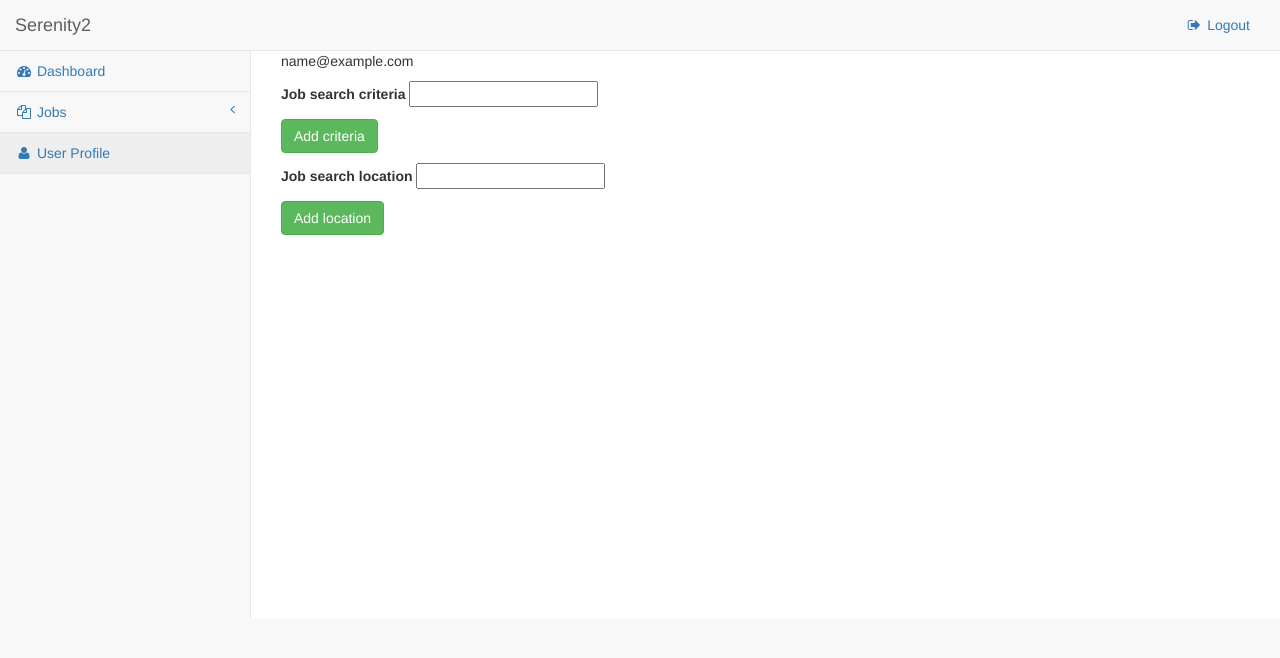
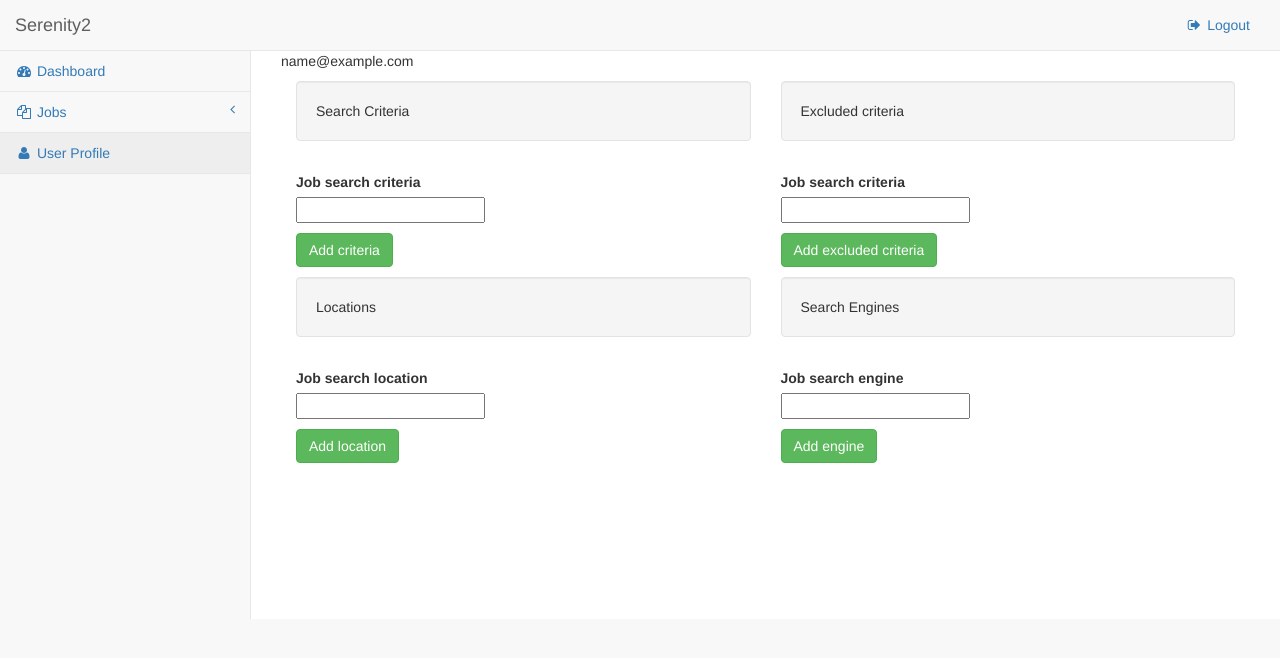
Before and after one commit to sorinbiriescu/serenity4, a Flask app: a page that uses serenity4/templates/user_profile.html in a window 1280 px wide. Shown: the top 658 px of the page. Run offline with Flask 2, Linux system fonts and the light colour scheme; the visitor is signed in with stand-in values (Sample User, id 1); data comes from the database, SQL or seed files in the repository; parts of the project's set-up code (start-up, migrations or seed data) failed here and were passed over; some libraries are stand-ins or nearby versions.

Commit message:
Added User profile form

```diff
--- a/config.py
+++ b/config.py
@@ -7,3 +7,4 @@ SECRET_KEY = '~t\x86\xc9\x1ew\x8bOcX\x85O\xb6\xa2\x11kL\xd1\xce\x7f\x14<y\x9e'
 SQLALCHEMY_DATABASE_URI = 'sqlite:///' + os.path.join(basedir,
                                                       'db/SERENITY4.db')
 SQLALCHEMY_MIGRATE_REPO = os.path.join(basedir, 'db_repository')
+SQLALCHEMY_TRACK_MODIFICATIONS = False
--- a/serenity4/forms.py
+++ b/serenity4/forms.py
@@ -35,4 +35,6 @@ class UserProfile(Form):
     email = StringField('email', validators=[DataRequired(), Email()])
     password = PasswordField('password', validators=[DataRequired()])
     job_search_criteria = StringField('Job search criteria')
+    job_search_criteria_exclude = StringField('Job search criteria excluded')
     job_search_location = StringField('Job search location')
+    job_search_engine = StringField('Job search engine')
--- a/serenity4/templates/user_profile.html
+++ b/serenity4/templates/user_profile.html
@@ -1,56 +1,134 @@
 {% extends "base.html" %} {% block content %}
 
 <p>{{ user.email }}</p>
+<p></p>
 
+<div class="container" style="width:auto;">
+    <header style="width:auto;"></header>
+    <div class="row">
+        <div class="col-lg-6 col-md-6">
+            <form action="" method="post" name="user_job_search_criteria">
+            {{ form.hidden_tag() }}
+            <div class="well"><span>Search Criteria</span></div>
+            <div class="row">
+                <div class="col-lg-4 col-md-4">
                     {% for criteria_item in criteria %}
-
-<form action="" method="post" name="user_job_search_profile.{{ criteria_item.id }}">
-    {{ form.hidden_tag() }}
-    <div class="btn-group">
-        <button type="button" class="btn btn-info dropdown-toggle" data-toggle="dropdown" aria-haspopup="true" aria-expanded="false">
-    {{criteria_item.search_criteria }} <span class="caret"></span>
+                    <div class="dropdown">
+                        <button class="btn btn-info dropdown-toggle" data-toggle="dropdown" aria-expanded="false" type="button">
+                        {{criteria_item.search_criteria }}
+                        <span class="caret"></span>
                         </button>
                         <input value="{{ criteria_item.id }}" type="hidden" name="user_profile_search_term">
-        <ul class="dropdown-menu">
-            <!--
-        <li><a href="#">Test</a></li>
-        <li role="separator" class="divider"></li>
-        -->
-            <li><input type="submit" class="btn btn-link" name="submit" value="Remove criteria"></li>
+                        <ul class="dropdown-menu" role="menu">
+                            <li role="presentation"><input type="submit" class="btn btn-link" name="submit" value="Remove criteria"></li>
                         </ul>
                     </div>
-</form>
-
                     {% endfor %}
-<p></p>
-<form action="" method="post" name="user_job_search_profile_input">
+                </div>
+            </div>
+            <p> </p>
+            <div class="row">
+                <div class="col-lg-4 col-md-4">
                     <p>{{ form.job_search_criteria.label }} {{ form.job_search_criteria(size=20) }}</p>
                     <input type="submit" class="btn btn-success" name="submit" value="Add criteria">
+                </div>
+            </div>
             </form>
-
-{% for location_item in location %}
-
-<form action="" method="post" name="user_job_search_profile.{{ location_item.id }}">
+            <p> </p>
+        </div>
+        <div class="col-lg-6 col-md-6">
+            <form action="" method="post" name="user_job_search_criteria_exclude">
             {{ form.hidden_tag() }}
-    <div class="btn-group">
-        <button type="button" class="btn btn-info dropdown-toggle" data-toggle="dropdown" aria-haspopup="true" aria-expanded="false">
-    {{location_item.search_location }} <span class="caret"></span>
+            <div class="well"><span>Excluded criteria</span></div>
+            <div class="row">
+                <div class="col-md-4">
+                    {% for criteria_excluded_item in criteria_excluded %}
+                    <div class="dropdown">
+                        <button class="btn btn-info dropdown-toggle visible-md-inline" data-toggle="dropdown" aria-expanded="false" type="button">
+                        {{criteria_excluded_item.search_criteria }}
+                        <span class="caret"></span>
                         </button>
-        <input value="{{ location_item.id }}" type="hidden" name="user_profile_search_term">
-        <ul class="dropdown-menu">
-            <!--
-        <li><a href="#">Test</a></li>
-        <li role="separator" class="divider"></li>
-        -->
-            <li><input type="submit" class="btn btn-link" name="submit" value="Remove location"></li>
+                        <input value="{{ criteria_excluded_item.id }}" type="hidden" name="user_profile_search_term_excluded">
+                        <ul class="dropdown-menu" role="menu">
+                            <li role="presentation"><input type="submit" class="btn btn-link" name="submit" value="Remove excluded criteria"></li>
                         </ul>
                     </div>
+                    {% endfor %}
+                </div>
+            </div>
+            <p> </p>
+            <div class="row">
+                <div class="col-md-4">
+                    <p>{{ form.job_search_criteria.label }} {{ form.job_search_criteria(size=20) }}</p>
+                    <input type="submit" class="btn btn-success" name="submit" value="Add excluded criteria">
+                </div>
+            </div>
             </form>
-
+            <p> </p>
+        </div>
+    </div>
+    <div class="row">
+        <div class="col-lg-6 col-md-6">
+            <form action="" method="post" name="user_job_search_location">
+            {{ form.hidden_tag() }}
+            <div class="well"><span>Locations </span></div>
+            <div class="row">
+                <div class="col-md-4">
+                    {% for location_item in location %}
+                    <div class="dropdown">
+                        <button class="btn btn-info dropdown-toggle" data-toggle="dropdown" aria-expanded="false" type="button">
+                            {{location_item.search_location }}
+                        <span class="caret"></span>
+                        </button>
+                        <input value="{{ location_item.id }}" type="hidden" name="user_profile_search_location">
+                        <ul class="dropdown-menu" role="menu">
+                            <li role="presentation"><input type="submit" class="btn btn-link" name="submit" value="Remove location"></li>
+                        </ul>
+                    </div>
                     {% endfor %}
-<p></p>
-<form action="" method="post" name="user_job_search_profile_input">
+                </div>
+            </div>
+            <p> </p>
+            <div class="row">
+                <div class="col-md-4">
                     <p>{{ form.job_search_location.label }} {{ form.job_search_location(size=20) }}</p>
                     <input type="submit" class="btn btn-success" name="submit" value="Add location">
+                </div>
+            </div>
             </form>
+            <p> </p>
+        </div>
+        <div class="col-lg-6 col-md-6">
+            <form action="" method="post" name="user_job_search_engine">
+                {{ form.hidden_tag() }}
+            <div class="well"><span>Search Engines</span></div>
+            <div class="row">
+                <div class="col-md-4">
+                    {% for engine_item in engine %}
+                    <div class="dropdown">
+                        <button class="btn btn-info dropdown-toggle" data-toggle="dropdown" aria-expanded="false" type="button">
+                        {{engine_item.search_engine }}
+                        <span class="caret"></span>
+                        </button>
+                        <input value="{{ engine_item.id }}" type="hidden" name="user_profile_search_engine">
+                        <ul class="dropdown-menu" role="menu">
+                            <li role="presentation"><input type="submit" class="btn btn-link" name="submit" value="Remove engine"></li>
+                        </ul>
+                    </div>
+                    {% endfor %}
+                </div>
+            </div>
+            <p> </p>
+            <div class="row">
+                <div class="col-md-4">
+                    <p>{{ form.job_search_engine.label }} {{ form.job_search_engine(size=20) }}</p>
+                    <input type="submit" class="btn btn-success" name="submit" value="Add engine">
+                </div>
+            </div>
+            </form>
+            <p> </p>
+        </div>
+    </div>
+</div>
+
 {% endblock %}
--- a/serenity4/views.py
+++ b/serenity4/views.py
@@ -1,7 +1,7 @@
 from flask import render_template, request, redirect, url_for
 from flask_login import login_user, login_required, logout_user
 
-from serenity4.models import Jobs, User, UserJobStatus, UserJobSearchCriteria, UserJobSearchLocation
+from serenity4.models import Jobs, User, UserJobStatus, UserJobSearchCriteria, UserJobSearchLocation, UserJobSearchEngine
 from serenity4.forms import FilterSearch, SignupForm, LoginForm, UserProfile
 
 from serenity4 import app, db, login_manager
@@ -210,7 +210,8 @@ def jobs_to_check(page=1):
     form = FilterSearch()
     if request.method == 'POST':
         jobs = Jobs.get_jobs_to_check(
-            search_term_filter=form.search_term.data, page=page)
+            search_term_filter=form.search_term.data,
+            page=page)
         if request.form['submit'] == 'Filter':
             return render_template(
                 'jobs.html',
@@ -263,65 +264,75 @@ def user_dashboard(username):
 def user_profile(username):
     form = UserProfile()
     user = User.query.filter_by(username=username).first_or_404()
+    criteria = UserJobSearchCriteria.get_job_search_criteria(exclude=False)
+    criteria_excluded = UserJobSearchCriteria.get_job_search_criteria(exclude=True)
+    location = UserJobSearchLocation.get_job_search_location()
+    engine = UserJobSearchEngine.get_job_search_engine()
+    content = {
+        'username':username,
+        'criteria':criteria,
+        'criteria_excluded':criteria_excluded,
+        'location':location,
+        'engine':engine,
+        'user':user,
+        'form':form
+        }
     if request.method == 'POST':
         if request.form['submit'] == 'Add criteria':
             UserJobSearchCriteria.add_job_search_criteria(
-                form.job_search_criteria.data)
-            criteria = UserJobSearchCriteria.get_job_search_criteria()
-            location = UserJobSearchLocation.get_job_search_location()
+                form.job_search_criteria.data, exclude=False)
             return redirect(url_for(
                 'user_profile',
-                username=username,
-                criteria=criteria,
-                location=location,
-                user=user,
-                form=form))
+                ** content))
         elif request.form['submit'] == 'Remove criteria':
             UserJobSearchCriteria.remove_job_search_criteria(
-                request.form['user_profile_search_term'])
-            criteria = UserJobSearchCriteria.get_job_search_criteria()
-            location = UserJobSearchLocation.get_job_search_location()
+                request.form['user_profile_search_term'], exclude=False)
             return render_template(
                 'user_profile.html',
-                criteria=criteria,
-                location=location,
-                user=user,
-                form=form)
+                ** content)
+        elif request.form['submit'] == 'Add excluded criteria':
+            UserJobSearchCriteria.add_job_search_criteria(
+                form.job_search_criteria.data, exclude=True)
+            return redirect(url_for(
+                'user_profile',
+                ** content))
+        elif request.form['submit'] == 'Remove excluded criteria':
+            UserJobSearchCriteria.remove_job_search_criteria(
+                request.form['user_profile_search_term_excluded'], exclude=True)
+            return render_template(
+                'user_profile.html',
+                ** content)
         elif request.form['submit'] == 'Add location':
             UserJobSearchLocation.add_job_search_location(
                 form.job_search_location.data)
-            criteria = UserJobSearchCriteria.get_job_search_criteria()
-            location = UserJobSearchLocation.get_job_search_location()
             return redirect(url_for(
                 'user_profile',
-                username=username,
-                criteria=criteria,
-                location=location,
-                user=user,
-                form=form))
+                ** content))
         elif request.form['submit'] == 'Remove location':
             UserJobSearchLocation.remove_job_search_location(
-                request.form['user_profile_search_term'])
-            criteria = UserJobSearchCriteria.get_job_search_criteria()
-            location = UserJobSearchLocation.get_job_search_location()
+                request.form['user_profile_search_location'])
             return render_template(
                 'user_profile.html',
-                criteria=criteria,
-                location=location,
-                user=user,
-                form=form)
+                ** content)
+        elif request.form['submit'] == 'Add engine':
+            UserJobSearchEngine.add_job_search_engine(
+                form.job_search_engine.data)
+            return redirect(url_for(
+                'user_profile',
+                ** content))
+        elif request.form['submit'] == 'Remove engine':
+            UserJobSearchEngine.remove_job_search_engine(
+                request.form['user_profile_search_engine'])
+            return render_template(
+                'user_profile.html',
+                ** content)
 
         else:
             pass
     else:
-        criteria = UserJobSearchCriteria.get_job_search_criteria()
-        location = UserJobSearchLocation.get_job_search_location()
         return render_template(
             'user_profile.html',
-            criteria=criteria,
-            location=location,
-            user=user,
-            form=form)
+            ** content)
 
 
 @app.route("/signup", methods=["GET", "POST"])
```
Also changed, not shown: serenity4/models.py (+47 -11 lines). Lines whose indentation alone changed are shown as unchanged.
